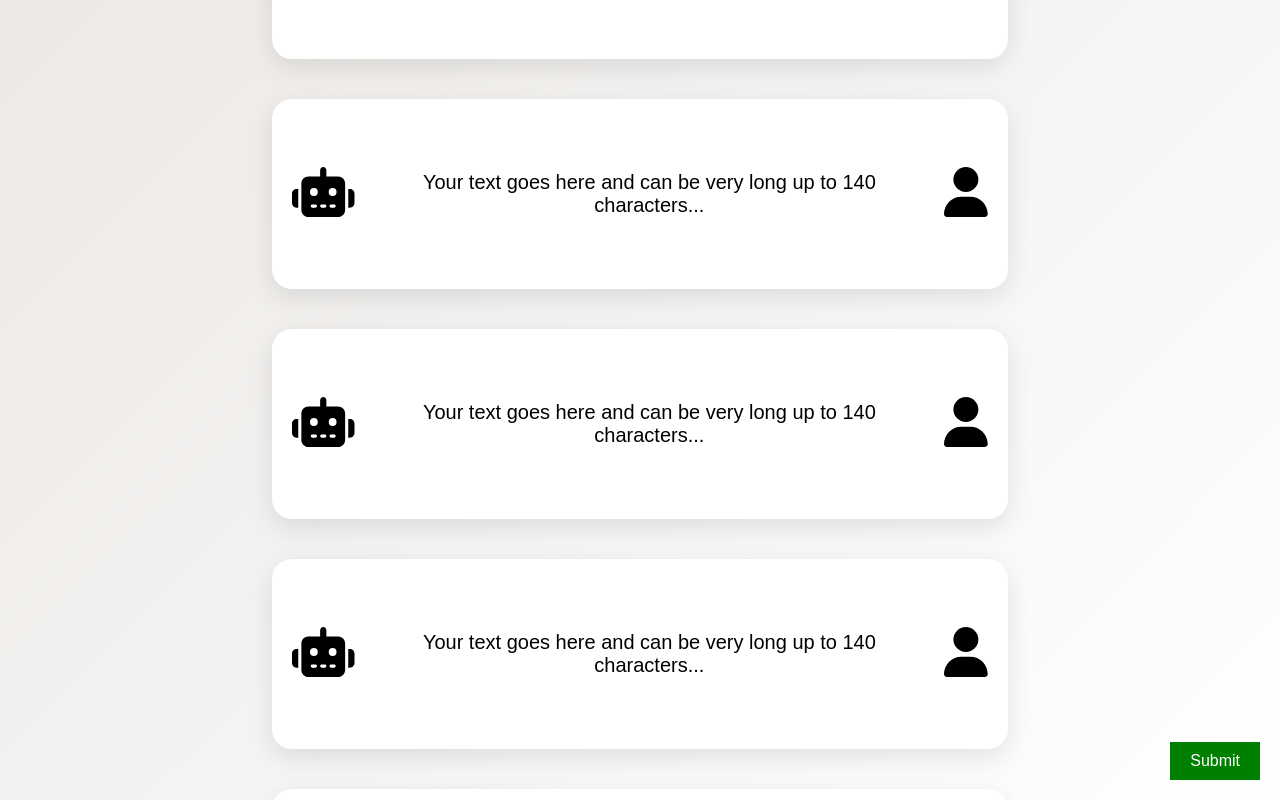
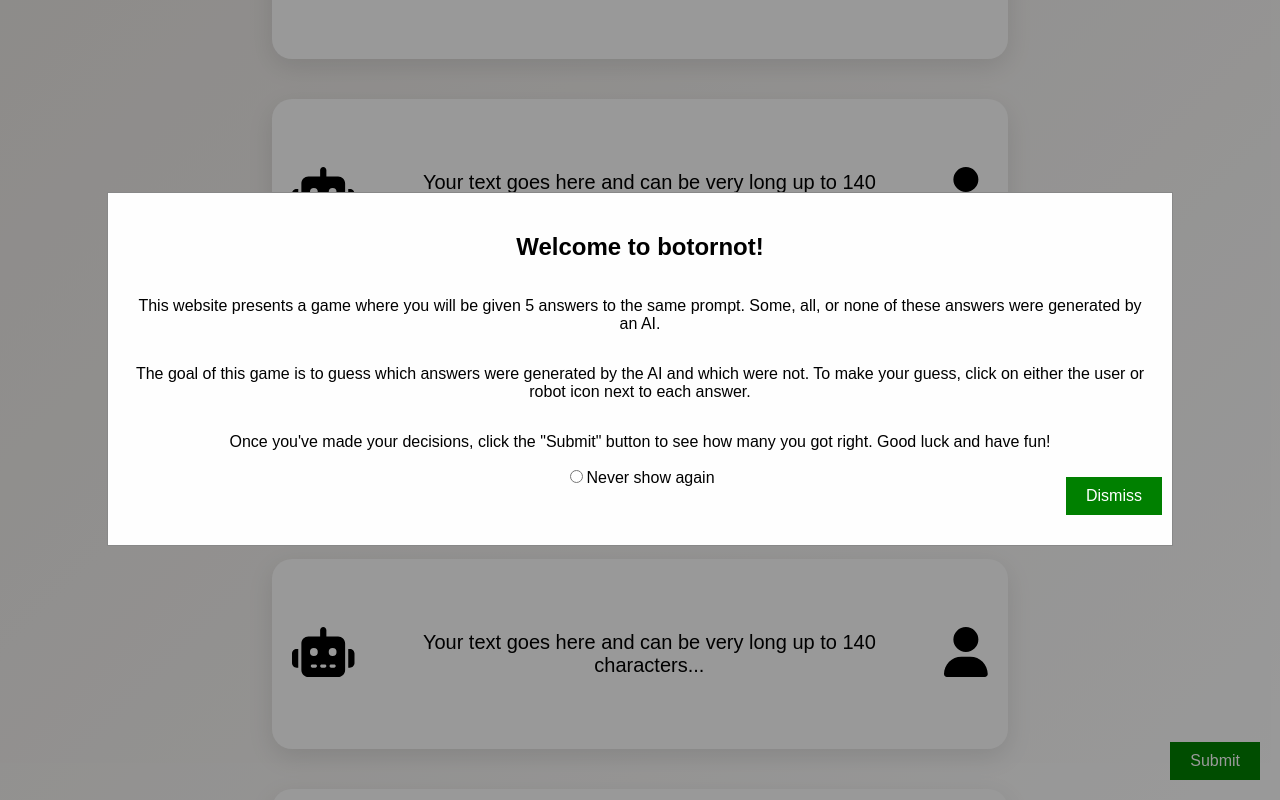
Before and after one commit to sayalvarun/botornot-frontend, a React (Create React App) app: page / in a window 1280 px wide. Shown: the top 800 px of the page. Built offline with nearby package versions, Linux system fonts and the light colour scheme.

Commit message:
An opening dialog when the user opens the page

```diff
--- a/src/App.css
+++ b/src/App.css
@@ -61,7 +61,7 @@ body, html {
   gap: 20px;
 }
 
-.submit-button {
+.button {
   position: fixed;
   right: 20px;
   bottom: 20px;
@@ -90,3 +90,47 @@ body, html {
 .card.human {
   background-color: #FF6B6B;
 }
+
+.modal {
+  position: fixed;
+  z-index: 1;
+  left: 0;
+  top: 0;
+  width: 100%;
+  height: 100%;
+  overflow: auto;
+  background-color: rgba(0,0,0,0.4);
+}
+
+.modal-content {
+  background-color: #fefefe;
+  margin: 15% auto;
+  padding: 20px;
+  border: 1px solid #888;
+  width: 80%;
+  position: relative;
+  display: flex;
+  flex-direction: column;
+  justify-content: space-between;
+}
+
+.modal-content .button {
+  position: relative;
+  left:10px;
+  bottom: 10px;
+  align-self: flex-end;
+}
+
+.close {
+  color: #aaa;
+  float: right;
+  font-size: 28px;
+  font-weight: bold;
+}
+
+.close:hover,
+.close:focus {
+  color: black;
+  text-decoration: none;
+  cursor: pointer;
+}
--- a/src/App.js
+++ b/src/App.js
@@ -6,6 +6,8 @@ import { faRobot, faUser } from '@fortawesome/free-solid-svg-icons'
 function App() {
   const [selectedIcons, setSelectedIcons] = useState(Array(5).fill(null));
   const [iconColors, setIconColors] = useState(Array(5).fill('#000'));
+  const [showModal, setShowModal] = useState(localStorage.getItem('neverShowModal') !== 'true');
+  const [neverShow, setNeverShow] = useState(false);
 
   const handleIconClick = (cardIndex, icon) => {
     setSelectedIcons(prevIcons => {
@@ -23,6 +25,39 @@ function App() {
 
   return (
     <div className="App">
+      {showModal && (
+        <div className="modal">
+          <div className="modal-content">
+          <h2>Welcome to botornot!</h2>
+          <p>
+            This website presents a game where you will be given 5 answers to the same prompt.
+            Some, all, or none of these answers were generated by an AI.
+          </p>
+          <p>
+            The goal of this game is to guess which answers were generated by the AI and which were not.
+            To make your guess, click on either the user or robot icon next to each answer.
+          </p>
+          <p>
+            Once you've made your decisions, click the "Submit" button to see how many you got right.
+            Good luck and have fun!
+          </p>
+          <label>
+            <input
+              type="radio"
+              checked={neverShow}
+              onChange={() => setNeverShow(!neverShow)}
+              className="checkbox"
+            />
+            Never show again
+          </label>
+          <button className="button"  onClick={() => {
+            localStorage.setItem('neverShowModal', neverShow);
+            setShowModal(false);
+          }}>Dismiss</button>
+          </div>
+        </div>
+
+      )}
       <div className="prompt-text">Enter your prompt here</div>
       <div className="cards-container">
         {[...Array(5)].map((_, i) => (
@@ -41,7 +76,7 @@ function App() {
           </div>
         ))}
       </div>
-      <button className="submit-button">Submit</button>
+      <button className="button">Submit</button>
     </div>
   );
 }
```
